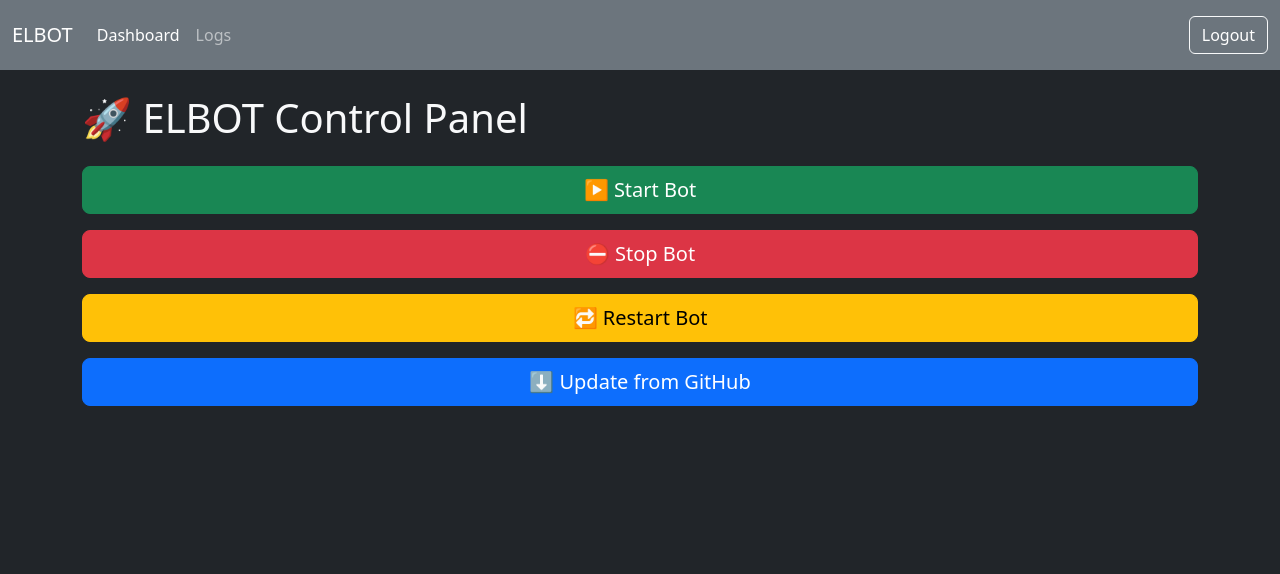
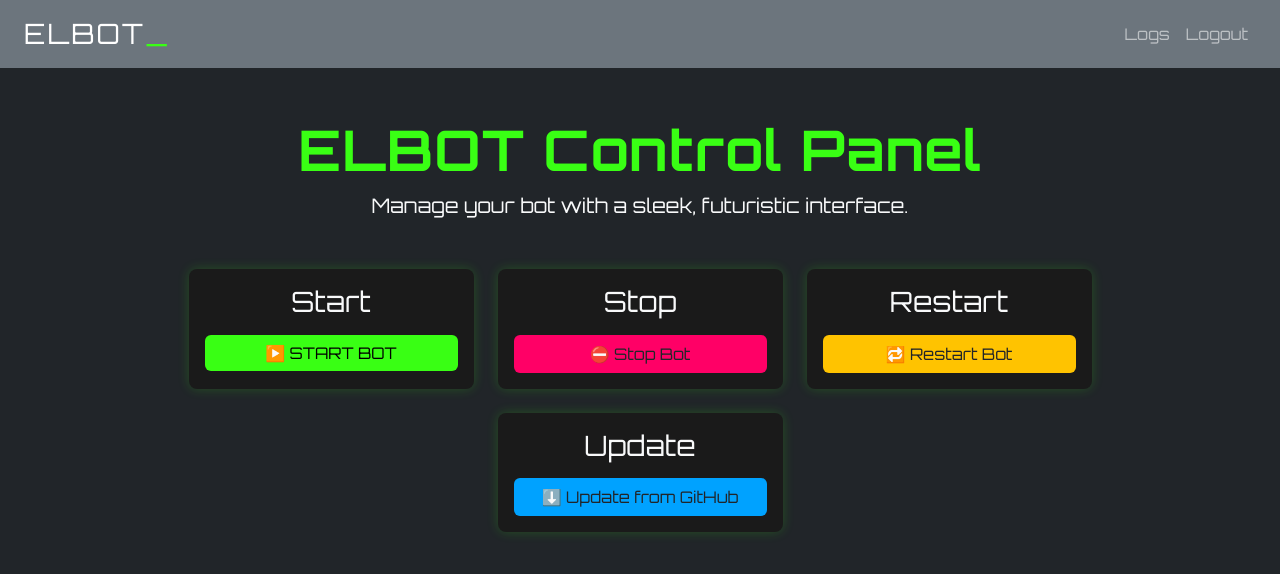
Before and after one commit to ALEPola/Elbot, a Flask app: page / in a window 1280 px wide. Shown: the top 574 px of the page. Run offline with Flask 3, Linux system fonts and the light colour scheme; the visitor is signed in with stand-in values (Sample User, id 1).

Commit message:
web update

```diff
--- /dev/null
+++ b/static/css/futuristic.css
@@ -0,0 +1,68 @@
+/* Use the futuristic font */
+body, .navbar, .container, .control-card, .alert {
+    font-family: 'Orbitron', sans-serif;
+  }
+
+  /* Accent color for neon effect */
+  :root {
+    --futuristic-accent: #39FF14; /* Neon green */
+    /* You can swap in a different color, e.g. #00FFFF for aqua, #BC13FE for purple, etc. */
+  }
+
+  .navbar-brand {
+    letter-spacing: 2px;
+  }
+
+  .navbar-brand .accent {
+    color: var(--futuristic-accent);
+  }
+
+  .futuristic-heading {
+    letter-spacing: 1px;
+    color: var(--futuristic-accent);
+  }
+
+  /* Card-like container for controls */
+  .control-card {
+    background-color: #1A1A1A;
+    border-radius: 8px;
+    box-shadow: 0 0 12px rgba(57, 255, 20, 0.2);
+  }
+
+  /* Universal neon button styling */
+  .btn-neon {
+    background-color: var(--futuristic-accent);
+    border: none;
+    color: #000;
+    text-transform: uppercase;
+    transition: box-shadow 0.3s ease;
+  }
+
+  .btn-neon:hover {
+    box-shadow: 0 0 15px var(--futuristic-accent);
+  }
+
+  /* Different variations of neon buttons */
+  .btn-neon-danger {
+    background-color: #FF0066; /* Pinkish Red */
+  }
+
+  .btn-neon-danger:hover {
+    box-shadow: 0 0 15px #FF0066;
+  }
+
+  .btn-neon-warning {
+    background-color: #FFC300; /* Bright Yellow */
+  }
+
+  .btn-neon-warning:hover {
+    box-shadow: 0 0 15px #FFC300;
+  }
+
+  .btn-neon-primary {
+    background-color: #00A2FF; /* Bright Blue */
+  }
+
+  .btn-neon-primary:hover {
+    box-shadow: 0 0 15px #00A2FF;
+  }
--- a/web/app.py
+++ b/web/app.py
@@ -5,7 +5,8 @@ from dotenv import load_dotenv
 
 load_dotenv()
 
-app = Flask(__name__)
+# Specify static and template folders for the futuristic design
+app = Flask(__name__, static_folder="static", template_folder="web/templates")
 app.secret_key = os.getenv("FLASK_SECRET", "change_this_key")
 
 # Set credentials either via environment variables or by default.
--- a/web/templates/index.html
+++ b/web/templates/index.html
@@ -1,28 +1,38 @@
 <!DOCTYPE html>
-<html>
+<html lang="en">
 <head>
+  <meta charset="UTF-8">
   <title>ELBOT Control</title>
+  <!-- Bootstrap CSS -->
   <link href="https://cdn.jsdelivr.net/npm/bootstrap@5.3.0/dist/css/bootstrap.min.css" rel="stylesheet">
+
+  <!-- Futuristic Fonts -->
+  <link rel="preconnect" href="https://fonts.googleapis.com">
+  <link rel="preconnect" href="https://fonts.gstatic.com" crossorigin>
+  <link href="https://fonts.googleapis.com/css2?family=Orbitron:wght@400;700&display=swap" rel="stylesheet">
+
+  <!-- Custom CSS (override) -->
+  <link rel="stylesheet" href="{{ url_for('static', filename='css/futuristic.css') }}">
 </head>
 <body class="bg-dark text-light">
   <!-- Navigation Bar -->
-  <nav class="navbar navbar-expand-lg navbar-dark bg-secondary">
-    <div class="container-fluid">
-      <a class="navbar-brand" href="/">ELBOT</a>
-      <div class="collapse navbar-collapse">
-        <ul class="navbar-nav me-auto mb-2 mb-lg-0">
-          <li class="nav-item"><a class="nav-link active" href="/">Dashboard</a></li>
-          <li class="nav-item"><a class="nav-link" href="/logs">Logs</a></li>
-        </ul>
-        <span class="navbar-text">
-          <a href="/logout" class="btn btn-outline-light">Logout</a>
-        </span>
-      </div>
+  <nav class="navbar navbar-expand-lg navbar-dark bg-secondary px-4" id="navBar">
+    <a class="navbar-brand fs-3" href="/">
+      ELBOT<span class="accent">_</span>
+    </a>
+    <button class="navbar-toggler" type="button" data-bs-toggle="collapse" data-bs-target="#navLinks">
+      <span class="navbar-toggler-icon"></span>
+    </button>
+    <div class="collapse navbar-collapse" id="navLinks">
+      <ul class="navbar-nav ms-auto">
+        <li class="nav-item"><a class="nav-link" href="/logs">Logs</a></li>
+        <li class="nav-item"><a class="nav-link" href="/logout">Logout</a></li>
+      </ul>
     </div>
   </nav>
 
   <!-- Main Container -->
-  <div class="container mt-4">
+  <div class="container mt-5">
     {% with messages = get_flashed_messages(with_categories=true) %}
       {% if messages %}
         {% for category, message in messages %}
@@ -33,14 +43,32 @@
         {% endfor %}
       {% endif %}
     {% endwith %}
-    <h1 class="mb-4">🚀 ELBOT Control Panel</h1>
-    <div class="d-grid gap-3 mb-4">
-      <a href="/action/start" class="btn btn-success btn-lg">▶️ Start Bot</a>
-      <a href="/action/stop" class="btn btn-danger btn-lg">⛔ Stop Bot</a>
-      <a href="/action/restart" class="btn btn-warning btn-lg">🔁 Restart Bot</a>
-      <a href="/action/update" class="btn btn-primary btn-lg">⬇️ Update from GitHub</a>
+
+    <div class="text-center mb-5">
+      <h1 class="display-4 fw-bold futuristic-heading">ELBOT Control Panel</h1>
+      <p class="lead">Manage your bot with a sleek, futuristic interface.</p>
+    </div>
+
+    <div class="row justify-content-center gap-4">
+      <div class="col-lg-3 col-md-5 text-center p-3 control-card">
+        <h3 class="mb-3">Start</h3>
+        <a href="/action/start" class="btn btn-neon w-100">▶️ Start Bot</a>
+      </div>
+      <div class="col-lg-3 col-md-5 text-center p-3 control-card">
+        <h3 class="mb-3">Stop</h3>
+        <a href="/action/stop" class="btn btn-neon-danger w-100">⛔ Stop Bot</a>
+      </div>
+      <div class="col-lg-3 col-md-5 text-center p-3 control-card">
+        <h3 class="mb-3">Restart</h3>
+        <a href="/action/restart" class="btn btn-neon-warning w-100">🔁 Restart Bot</a>
+      </div>
+      <div class="col-lg-3 col-md-5 text-center p-3 control-card">
+        <h3 class="mb-3">Update</h3>
+        <a href="/action/update" class="btn btn-neon-primary w-100">⬇️ Update from GitHub</a>
+      </div>
     </div>
   </div>
+
   <script src="https://cdn.jsdelivr.net/npm/bootstrap@5.3.0/dist/js/bootstrap.bundle.min.js"></script>
 </body>
 </html>
```
